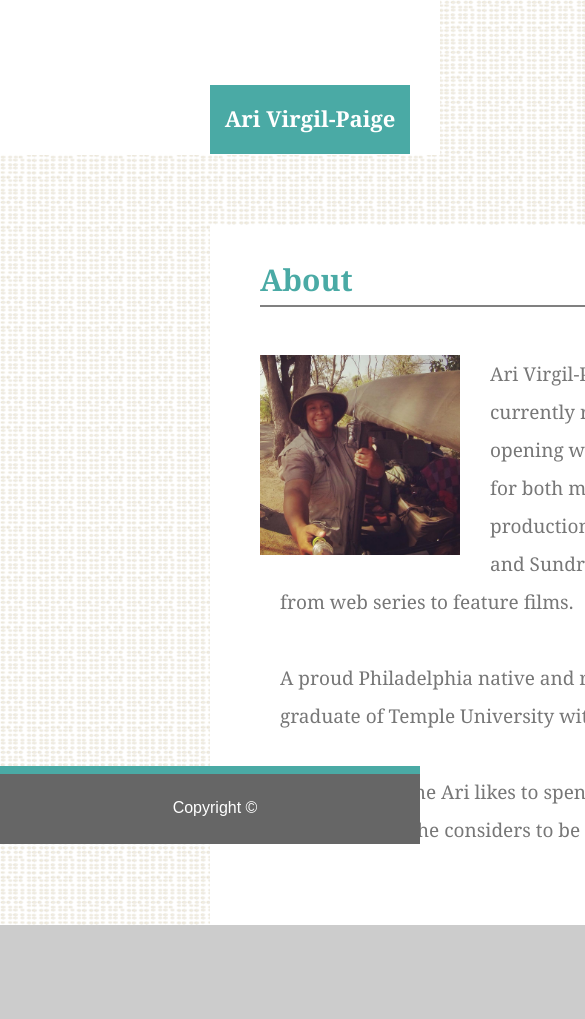
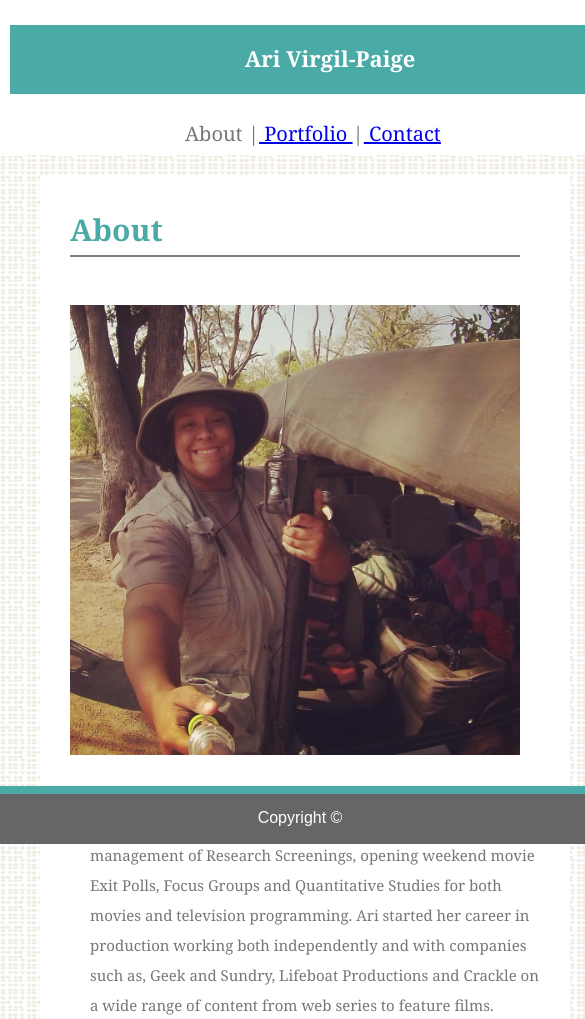
Before and after one commit to Avpaige/Responsive-Portfolio, a plain HTML site: page index.html in a window 390 px wide. Shown: the top 1019 px of the page, 585 px wide, since content can reach past the window. Before the commit the page ends 925 px from the top, so only its background shows below. Drawn offline with Linux system fonts and the light colour scheme.

Commit message:
updates to about page 640px responsiveness

```diff
--- a/assets/css/index.css
+++ b/assets/css/index.css
@@ -71,6 +71,8 @@ img {
     margin-right: 30px;
     margin-bottom: 5px;
     margin-top: 50px;
+    width: 200px;
+    height:200px;
 }
 
 .para {
@@ -104,3 +106,144 @@ img {
   padding: 10px 10px 30px 20px;
   border-top: 8px solid #4aaaa5
 }
+
+/* MEDIA QUERIES */
+
+/* 640px WIDTH */
+@media only screen and (max-width: 640px) {
+
+  html{
+  width: 640px;
+
+  }
+  body {
+    width: 600px;
+
+  }
+  .name {
+    width: 640px;
+    position: static;
+    position: top;
+    background-color: #4aaaa5;
+    margin-top: 0;
+  }
+
+  .menu {
+    width: 640px;
+
+  }
+  .menulinks {
+    widows: 640px;
+    float:bottom;
+    position: static;
+    position: center;
+    padding-top: 30px;
+    padding-left: 175px;
+    }
+
+  .container {
+    width: 500px;
+    height: 1100px;
+    margin: 0px;
+    padding: 0px;
+    padding-top: 0px;
+    margin-top: 150px;
+    padding-left: 30px;
+    margin-left: 30px;
+    margin-bottom: 200px;
+  }
+
+  .para {
+  font-size: 15px;
+  width: 450px;
+  }
+
+  .break {
+    width: 450px;
+
+  }
+
+  img {
+    width: 450px;
+    height:450px;
+    padding-bottom: 20px;
+
+  }
+
+.footer {
+  width: 640px;
+  text-align: center;
+  padding: 0px;
+  padding-bottom: 20px;
+  position:bottom;
+  }
+
+}
+
+/*980 px WIDTH */
+@media only screen and (max-width: 980px) {
+
+  html{
+  width: 980px;
+
+  }
+  body {
+    width: 900px;
+
+  }
+  .name {
+    position: static;
+    position: top;
+     margin-top: 0;
+  }
+
+  .menulinks {
+    widows: 640px;
+    float:bottom;
+    position: static;
+    position: center;
+    padding-top: px;
+    height: 20px;
+    padding-left: 175px;
+    }
+
+  .container {
+    width: 500px;
+    height: 1100px;
+    margin: 0px;
+    padding: 0px;
+    padding-top: 0px;
+    margin-top: 150px;
+    padding-left: 30px;
+    margin-left: 30px;
+    margin-bottom: 200px;
+  }
+
+  .para {
+  font-size: 15px;
+  width: 450px;
+  }
+
+  .break {
+    width: 450px;
+
+  }
+
+  img {
+    width: 450px;
+    height:450px;
+    padding-bottom: 20px;
+
+  }
+
+
+
+.footer {
+  width: 600px;
+  text-align: center;
+  padding: 0px;
+  padding-bottom: 20px;
+  position:bottom;
+  }
+
+}
--- a/index.html
+++ b/index.html
@@ -3,6 +3,9 @@
 <html lang="en-us">
 <head>
     <title>Ari Virgil-Paige - Contact</title>
+
+    <meta name="viewport" content="width=device-width, initial-scale=1.0">
+
 </head>
 
 <body>
@@ -26,7 +29,7 @@
 
     <div class="break">
 
-        <img src="assets/images/about.jpg" style="width:200px;height:200px;">
+        <img src="assets/images/about.jpg">
 
         <div class="para">
 
```
